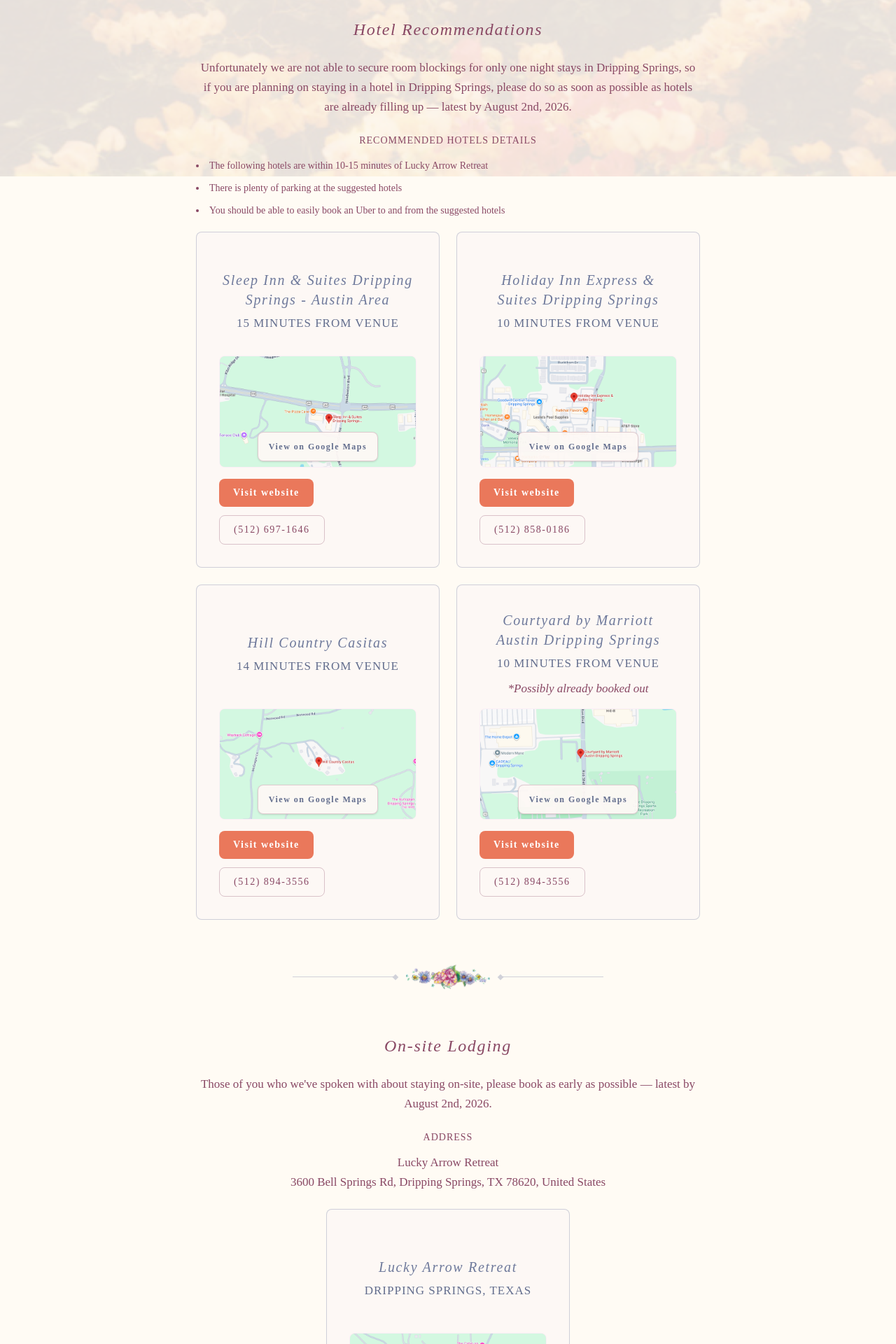
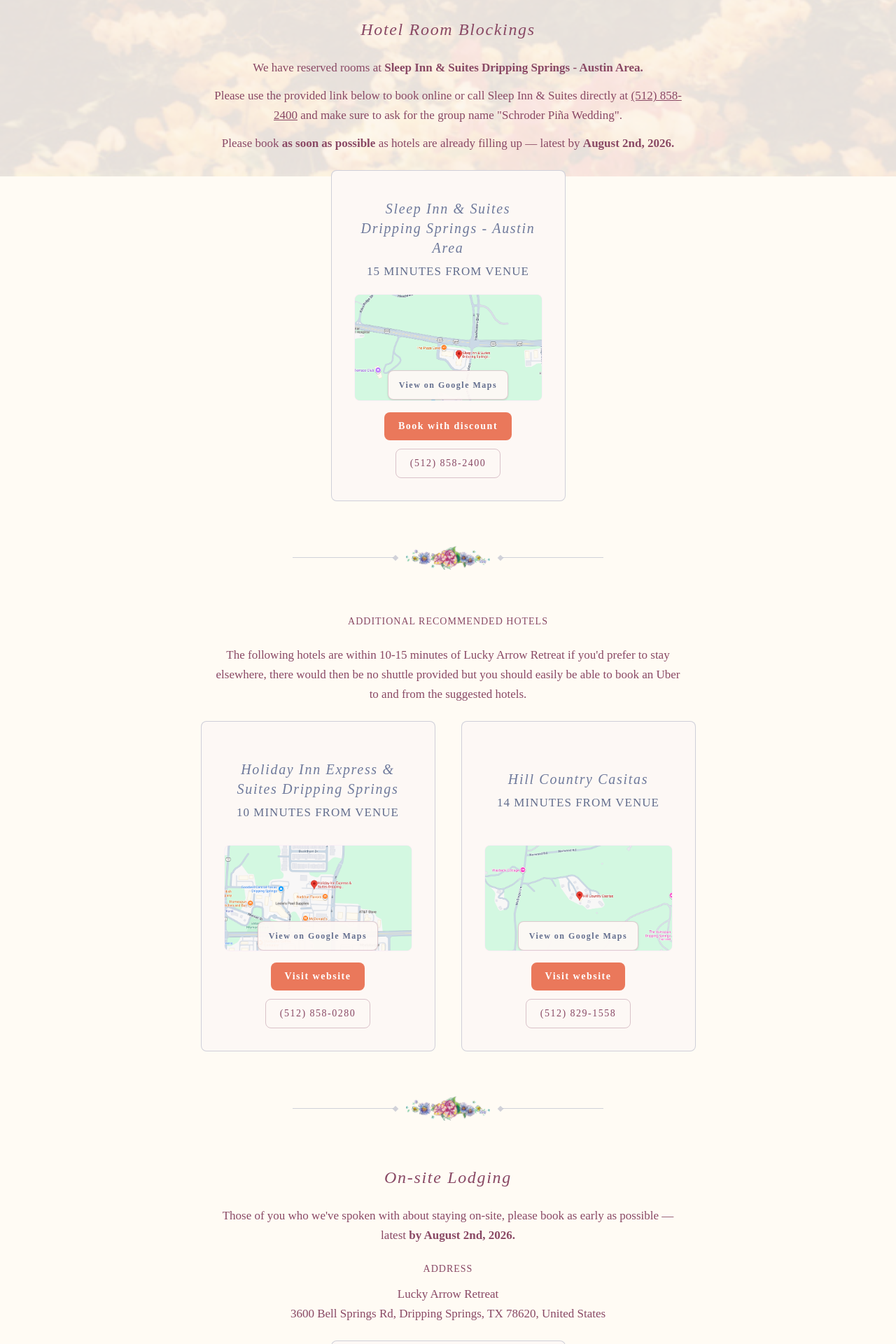
Before and after one commit to ENPina90/wedding, a React (Vite) app: page /accommodations in a window 1280 px wide. Shown: the part 660-2580 px from the top of the page at 70% size. Built offline with nearby package versions, Linux system fonts and the light colour scheme; a web font is replaced by a local one.

Commit message:
#54: Update accommodations with booking details

```diff
--- a/src/pages/Accommodations.tsx
+++ b/src/pages/Accommodations.tsx
@@ -2,16 +2,20 @@
 import FlowerLogo from "../components/FlowerLogo";
 
 import sleepInnMap from "../assets/google maps/sleep_nn_suites_dripping_springs.png";
-import courtyardMap from "../assets/google maps/courtyard_by_marriott_austin_dripping_springs.png";
 import holidayInnMap from "../assets/google maps/holiday_inn_express_suites_dripping_springs.png";
 import hillCountryMap from "../assets/google maps/hill_country_casitas.png";
 import luckyArrowMap from "../assets/google maps/lucky_arrow_retreat.png";
 
-const EMAIL = "kirstenandnic@gmail.com";
+const EMAIL = "kirschroder@gmail.com";
 const LUCKY_ARROW_PHONE = "(512) 400-4197";
 const LUCKY_ARROW_ADDRESS = "3600 Bell Springs Rd, Dripping Springs, TX 78620";
 const LUCKY_ARROW_MAPS_URL = "https://maps.app.goo.gl/213U9Q74ZMqf5iGK7";
 const LUCKY_ARROW_WEBSITE = "https://luckyarrowretreat.com";
+const SLEEP_INN_PHONE = "(512) 858-2400";
+const SLEEP_INN_BOOKING_URL =
+  "https://www.choicehotels.com/texas/dripping-springs/sleep-inn-hotels/txe80?mc=llgoxxpx";
+const GROUP_NAME = "Schroder Piña Wedding";
+const GROUP_CODE = "b969991";
 
 const BOOKING_INSTRUCTIONS_PDF = "/room_booking_guide.pdf";
 const LODGING_FAQ_URL = "https://luckyarrowretreat.com/faq";
@@ -20,12 +24,13 @@
 interface HotelCardProps {
   name: string;
   distance: string;
-  distanceSuffix?: string; // e.g. " from venue" or empty for subtitle-only
+  distanceSuffix?: string;
   note?: string;
   mapsUrl: string;
   website: string;
   phone: string;
   mapImage?: string;
+  primaryButtonText?: string;
 }
 
 function HotelCard({
@@ -37,10 +42,10 @@
   website,
   phone,
   mapImage,
+  primaryButtonText = "Visit website",
 }: HotelCardProps) {
   return (
-    <div className="bg-cream rounded-lg p-4 sm:p-6 md:p-8 border border-[#a1a8be]/50 [border-image:none] flex flex-col">
-      {/* Fixed-height header so map window aligns across all cards; title centered */}
+    <div className="w-full md:max-w-[335px] mx-auto bg-cream rounded-lg p-4 sm:p-6 md:p-8 border border-[#a1a8be]/50 [border-image:none] flex flex-col">
       <div className="h-[8.5rem] sm:h-[9rem] flex flex-col shrink-0 justify-center items-center text-center">
         <h3 className="font-display text-[#6e799b] text-lg sm:text-xl tracking-[1.68px] italic mb-2">
           {name}
@@ -81,14 +86,14 @@
           View on Google Maps
         </span>
       </a>
-      <div className="flex flex-wrap gap-2 sm:gap-3">
+      <div className="flex flex-wrap justify-center gap-2 sm:gap-3">
         <a
           href={website}
           target="_blank"
           rel="noopener noreferrer"
           className="inline-block bg-coral hover:bg-coral-hover active:bg-coral-active text-white font-body font-bold text-sm tracking-[1.5px] px-5 py-2.5 rounded-lg transition-colors"
         >
-          Visit website
+          {primaryButtonText}
         </a>
         <a
           href={`tel:${phone.replace(/\D/g, "")}`}
@@ -109,80 +114,99 @@
   );
 }
 
-function BulletList({ items }: { items: string[] }) {
-  return (
-    <ul className="list-disc list-inside font-body text-plum leading-7 space-y-1 mb-4 text-left">
-      {items.map((item, i) => (
-        <li key={i}>{item}</li>
-      ))}
-    </ul>
-  );
-}
-
 export default function Accommodations() {
   return (
     <div className="max-w-3xl mx-auto px-4 sm:px-6 pb-12 sm:pb-16">
-      {/* Flower logos above header - shared with other pages */}
       <div className="flex justify-center items-center gap-4 sm:gap-6 md:gap-8 pt-4 sm:pt-6 pb-[35px]">
         <FlowerLogo color="base" />
       </div>
 
-      {/* Accommodations header */}
       <div className="text-center pb-6 sm:pb-8">
         <h2 className="font-display text-plum tracking-[2.24px] italic">
           Accommodations
         </h2>
         <p className="font-body text-plum text-base sm:text-lg mt-2 sm:mt-3 max-w-xl mx-auto text-left sm:text-center">
-          Everything you need to know about your overnight stay. Reach out to us
+          Everything you need to know about your overnight stay, reach out to us
           for help with bookings anytime at{" "}
           <a
             href={`mailto:${EMAIL}`}
             className="text-plum underline hover:text-burgundy transition-colors"
           >
             {EMAIL}
-          </a>
-          .
+          </a>{" "}
+          💌
         </p>
       </div>
 
       <SectionDivider />
 
-      {/* Hotel Recommendations */}
+      {/* Hotel Room Blockings */}
       <div className="space-y-6 text-center">
         <h3 className="font-display text-plum text-[20px] sm:text-[24px] tracking-[1.68px] italic">
-          Hotel Recommendations
+          Hotel Room Blockings
         </h3>
-        <p className="font-body text-plum leading-7">
-          Unfortunately we are not able to secure room blockings for only one
-          night stays in Dripping Springs, so if you are planning on staying in
-          a hotel in Dripping Springs, please do so as soon as possible as
-          hotels are already filling up — latest by August 2nd, 2026.
+        <div className="font-body text-plum leading-7 text-left sm:text-center space-y-3 max-w-2xl mx-auto">
+          <p>
+            We have reserved rooms at{" "}
+            <span className="font-bold">
+              Sleep Inn & Suites Dripping Springs - Austin Area.
+            </span>
           </p>
+          <p>
+            Please use the provided link below to book online or call Sleep Inn
+            & Suites directly at{" "}
+            <a
+              href={`tel:${SLEEP_INN_PHONE.replace(/\D/g, "")}`}
+              className="text-plum underline hover:text-burgundy transition-colors"
+            >
+              {SLEEP_INN_PHONE}
+            </a>{" "}
+            and make sure to ask for the group name &quot;{GROUP_NAME}&quot;.
+          </p>
+          <p>
+            Please book{" "}
+            <span className="font-bold">as soon as possible</span> as hotels are
+            already filling up — latest by{" "}
+            <span className="font-bold">August 2nd, 2026.</span>
+          </p>
+        </div>
 
-        <SubHeading>Recommended hotels details</SubHeading>
-        <BulletList
-          items={[
-            "The following hotels are within 10-15 minutes of Lucky Arrow Retreat",
-            "There is plenty of parking at the suggested hotels",
-            "You should be able to easily book an Uber to and from the suggested hotels",
-          ]}
-        />
-
-        <div className="grid grid-cols-1 md:grid-cols-2 gap-4 sm:gap-6">
+        <div className="flex justify-center">
+          <div className="w-full md:max-w-[335px]">
             <HotelCard
               name="Sleep Inn & Suites Dripping Springs - Austin Area"
               distance="15 minutes"
               mapsUrl="https://maps.app.goo.gl/dbKwBWfbw9HY51499"
-            website="https://www.choicehotels.com/texas/dripping-springs/sleep-inn-hotels/txe80?mc=llgoxxpx"
-            phone="(512) 697-1646"
+              website={SLEEP_INN_BOOKING_URL}
+              phone={SLEEP_INN_PHONE}
               mapImage={sleepInnMap}
+              primaryButtonText="Book with discount"
             />
+          </div>
+        </div>
+      </div>
+
+      <SectionDivider />
+
+      {/* Additional Recommended Hotels */}
+      <div className="space-y-6 text-center">
+        <h3 className="font-nav text-plum text-xs sm:text-sm tracking-[1px] uppercase">
+          additional recommended hotels
+        </h3>
+        <p className="font-body text-plum leading-7 text-left sm:text-center max-w-2xl mx-auto">
+          The following hotels are within 10-15 minutes of Lucky Arrow Retreat if
+          you'd prefer to stay elsewhere, there would then be no shuttle
+          provided but you should easily be able to book an Uber to and from the
+          suggested hotels.
+        </p>
+
+        <div className="grid grid-cols-1 md:grid-cols-2 gap-4 sm:gap-6 justify-items-center">
           <HotelCard
             name="Holiday Inn Express & Suites Dripping Springs"
             distance="10 minutes"
             mapsUrl="https://maps.app.goo.gl/R49uNWSdeLsY4nns6"
             website="https://www.ihg.com/holidayinnexpress/hotels/us/en/dripping-springs/ausds/hoteldetail"
-            phone="(512) 858-0186"
+            phone="(512) 858-0280"
             mapImage={holidayInnMap}
           />
           <HotelCard
@@ -190,17 +214,8 @@
             distance="14 minutes"
             mapsUrl="https://maps.app.goo.gl/preEYjggrCYhxNTx5"
             website="https://www.hillcountrycasitas.com/"
-            phone="(512) 894-3556"
+            phone="(512) 829-1558"
             mapImage={hillCountryMap}
-          />
-          <HotelCard
-            name="Courtyard by Marriott Austin Dripping Springs"
-            distance="10 minutes"
-            note="*Possibly already booked out"
-            mapsUrl="https://maps.app.goo.gl/hZ5cQQaLcGsBcbEA8"
-            website="https://www.marriott.com/en-us/hotels/ausdi-courtyard-austin-dripping-springs/overview/?scid=f2ae0541-1279-4f24-b197-a979c79310b0"
-            phone="(512) 894-3556"
-            mapImage={courtyardMap}
           />
         </div>
       </div>
@@ -212,28 +227,29 @@
         <h3 className="font-display text-plum text-[20px] sm:text-[24px] tracking-[1.68px] italic">
           On-site Lodging
         </h3>
-        <p className="font-body text-plum leading-7">
+        <p className="font-body text-plum leading-7 text-left sm:text-center max-w-2xl mx-auto">
           Those of you who we've spoken with about staying on-site, please book
-          as early as possible — latest by August 2nd, 2026.
+          as early as possible — latest{" "}
+          <span className="font-bold">by August 2nd, 2026.</span>
         </p>
 
-        <SubHeading>Address</SubHeading>
-        <p className="font-body text-plum leading-7">
-          <strong>Lucky Arrow Retreat</strong>
-          <br />
+        <SubHeading>address</SubHeading>
+        <div className="font-body text-plum leading-7 text-left sm:text-center">
+          <p className="font-bold mb-0">Lucky Arrow Retreat</p>
+          <p>
             <a
               href={LUCKY_ARROW_MAPS_URL}
               target="_blank"
               rel="noopener noreferrer"
-            className="text-plum font-normal no-underline hover:text-burgundy transition-colors"
+              className="text-plum no-underline hover:text-burgundy transition-colors"
             >
               {LUCKY_ARROW_ADDRESS}, United States
             </a>
           </p>
+        </div>
 
-        <div className="grid grid-cols-1 md:grid-cols-2 gap-4 sm:gap-6 mt-6">
-          <div className="md:col-span-2 flex md:justify-center">
-            <div className="w-full md:max-w-[calc((100%-1.5rem)/2)]">
+        <div className="flex justify-center">
+          <div className="w-full md:max-w-[335px]">
             <HotelCard
               name="Lucky Arrow Retreat"
               distance="dripping springs, texas"
@@ -245,10 +261,9 @@
             />
           </div>
         </div>
-        </div>
 
-        <SubHeading>Booking instructions</SubHeading>
-        <p className="font-body text-plum leading-7 space-y-3">
+        <SubHeading>booking instructions</SubHeading>
+        <p className="font-body text-plum leading-7 text-left sm:text-center max-w-2xl mx-auto">
           For those of you booking online, you may{" "}
           <a
             href={BOOKING_INSTRUCTIONS_PDF}
@@ -258,20 +273,24 @@
           </a>
           .
         </p>
-        <p className="font-body text-plum leading-7">
+        <p className="font-body text-plum leading-7 text-left sm:text-center max-w-2xl mx-auto">
           For those of you who have either been instructed to book by phone or
           would prefer to book by phone, please call Lucky Arrow Retreat at{" "}
           <a
             href={`tel:${LUCKY_ARROW_PHONE.replace(/\D/g, "")}`}
-            className="text-plum underline hover:text-burgundy transition-colors"
+            className="text-plum font-bold underline hover:text-burgundy transition-colors"
           >
             {LUCKY_ARROW_PHONE}
           </a>{" "}
           during regular business hours.
         </p>
 
-        <SubHeading>Accommodation details</SubHeading>
-        <ul className="font-body text-plum leading-7 space-y-2 mb-4 text-left">
+        <p className="font-body font-bold text-plum text-lg sm:text-xl text-center">
+          group code: {GROUP_CODE}
+        </p>
+
+        <SubHeading>accommodation details</SubHeading>
+        <ul className="font-body text-plum leading-7 space-y-2 mb-4 text-left max-w-2xl mx-auto list-disc list-inside">
           <li>Check in: 4 P.M.</li>
           <li>Check out: 11 A.M.</li>
           <li>
@@ -307,7 +326,7 @@
               href={LODGING_FAQ_URL}
               target="_blank"
               rel="noopener noreferrer"
-              className="text-plum underline hover:text-burgundy transition-colors"
+              className="text-plum font-bold underline hover:text-burgundy transition-colors"
             >
               Lucky Arrow Retreat's Lodging FAQ here
             </a>
@@ -315,19 +334,23 @@
           </li>
         </ul>
 
-        <SubHeading>Directions</SubHeading>
-        <p className="font-body text-plum leading-7 space-y-3">
-          From Austin: Head west on Highway 290 towards Dripping Springs for
-          approximately 28 miles. Turn right (north) on Bell Springs Road and
-          travel for 2.6 miles. Lucky Arrow Retreat will be on your left, just
-          past Bell Springs Winery.
+        <SubHeading>directions</SubHeading>
+        <div className="font-body text-plum leading-7 space-y-3 text-left sm:text-center max-w-2xl mx-auto">
+          <p>
+            <span className="font-bold">From Austin:</span> Head west on Highway
+            290 towards Dripping Springs for approximately 28 miles. Turn right
+            (north) on Bell Springs Road and travel for 2.6 miles. Lucky Arrow
+            Retreat will be on your left, just past Bell Springs Winery.
           </p>
-        <p className="font-body text-plum leading-7">
-          16 miles. Turn right (east) on Highway 290 and continue for 6 miles.
-          Turn left (north) onto Bell Springs Road and continue for 2.6 miles.
-          Lucky Arrow Retreat will be on your left, just past Bell Springs
-          Winery.
+          <p>
+            <span className="font-bold">From San Antonio:</span> Take US-281
+            north towards Blanco for 74 miles. Head east on TX-163 for 18 miles.
+            Turn right (east) on FM 165E and continue for 16 miles. Turn right
+            (east) on Highway 290 and continue for 6 miles. Turn left (north)
+            onto Bell Springs Road and continue for 2.6 miles. Lucky Arrow
+            Retreat will be on your left, just past Bell Springs Winery.
           </p>
+        </div>
       </div>
 
       <SectionDivider />
```
Lines whose indentation alone changed are shown as unchanged.
